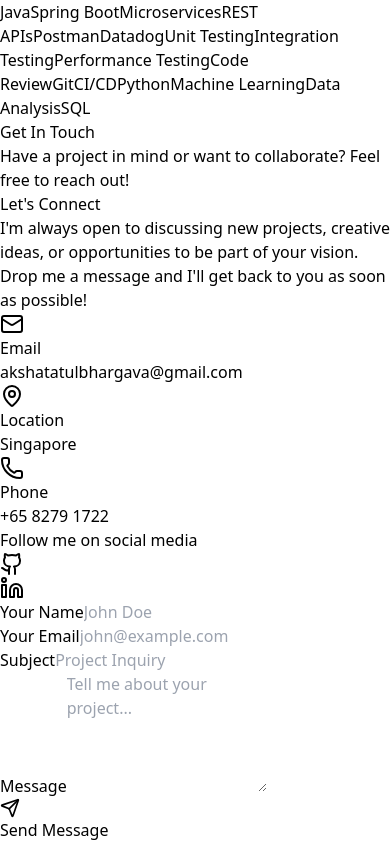
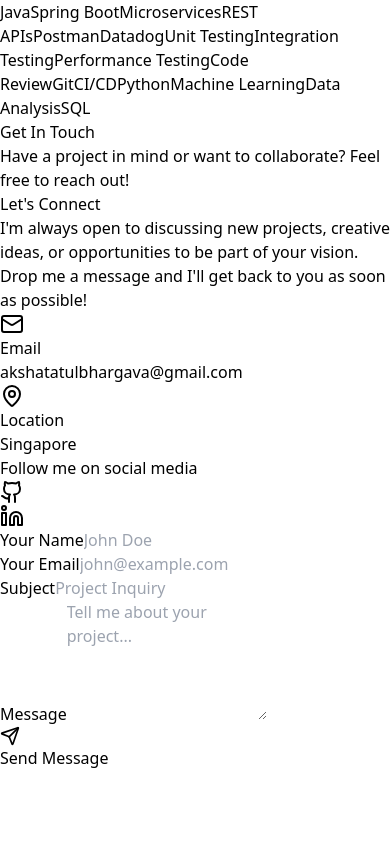
Before and after one commit to akshatbhargava2906/myintroduction, a React (Vite) app: page / in a window 390 px wide. Shown: the part 4523-5365 px from the top of the page. After the commit the page ends 5293 px from the top, so only its background shows below. Built offline with nearby package versions, Linux system fonts and the light colour scheme.

Commit message:
Removed Phone number from contact

```diff
--- a/src/components/Contact.jsx
+++ b/src/components/Contact.jsx
@@ -17,7 +17,6 @@ function Contact() {
   const EMAILJS_SERVICE_ID = "service_sqfpbpe";
   const EMAILJS_TEMPLATE_ID = "template_oqzb1np";
   const EMAILJS_PUBLIC_KEY = "lOFxWZp_E4gqRLRnM";
-  const PHONE_NUMBER = "+65 8279 1722";
   const PERS_EMAIL = "akshatatulbhargava@gmail.com";
 
   const handleChange = (e) => {
@@ -117,21 +116,6 @@ function Contact() {
                 <div>
                   <p className="text-white/70 text-sm">Location</p>
                   <p className="text-white font-semibold">Singapore</p>
-                </div>
-              </motion.div>
-
-              <motion.div
-                className="flex items-center gap-4 bg-white/10 backdrop-blur-sm p-4 rounded-xl border border-white/20"
-                whileHover={{ scale: 1.02 }}
-              >
-                <div className="bg-white/20 p-3 rounded-lg">
-                  <Phone className="text-white" size={24} />
-                </div>
-                <div>
-                  <p className="text-white/70 text-sm">Phone</p>
-                  <a href={`tel:${PHONE_NUMBER}`} className="text-white font-semibold hover:text-white/80 transition-colors">
-                    {PHONE_NUMBER}
-                  </a>
                 </div>
               </motion.div>
             </div>
```
